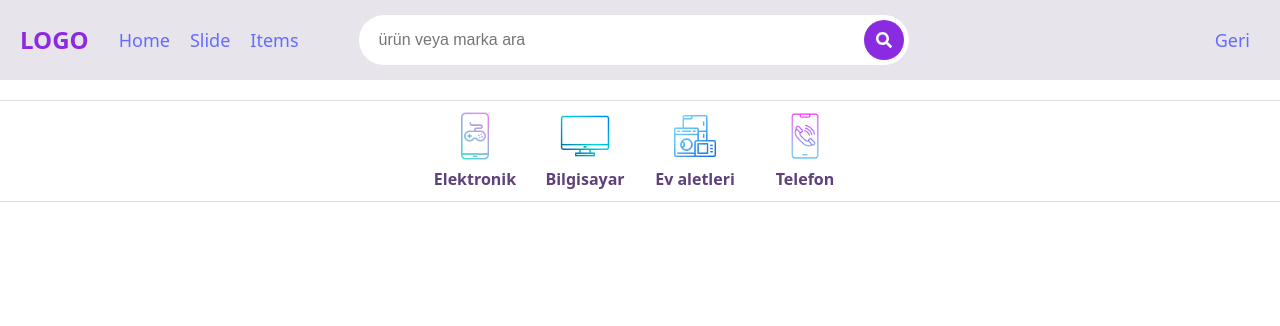
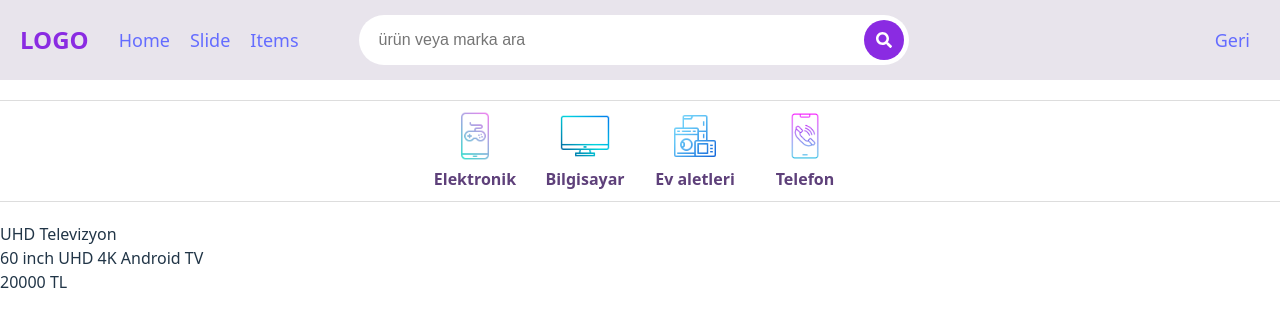
Before and after one commit to tayfuncakirr/react-hafta3, a React (Vite) app in the folder 5.subjects-examples/: page /item-details/1 in a window 1280 px wide. Shown: the top 326 px of the page. Built offline with nearby package versions, Linux system fonts and the light colour scheme.

Commit message:
itemDetails.jsx sayfasına id ye göre yönlendirme yapıldı

```diff
--- a/5.subjects-examples/src/App.jsx
+++ b/5.subjects-examples/src/App.jsx
@@ -5,6 +5,7 @@ import Slide from './pages/Slide'
 import Items from './pages/Items'
 import Header from "./components/Header"
 import Category from "./components/Category"
+import ItemDetails from "./pages/ItemDetails"
 
 function App() {
 
@@ -14,7 +15,7 @@ function App() {
     <Category/>
      <Routes>
       <Route path='/' index element={<Home/>}/>
-      <Route path='slide' element={<Slide/>}/>
+      <Route path='/item-details/:id' element={<ItemDetails/>}/>
       <Route path='items' element={<Items/>}/>
      </Routes>
     </BrowserRouter>
--- /dev/null
+++ b/5.subjects-examples/src/pages/ItemDetails.jsx
@@ -0,0 +1,24 @@
+import React from 'react'
+import { useParams } from 'react-router-dom'
+import { items } from '../components/Data';
+
+function ItemDetails() {
+  const {id} = useParams();
+  return (
+    <div>
+      {items && items.map((i) =>{
+        if (i.id == id) {
+          return (
+          <div key={i.id}>
+            <p>{i.name}</p>
+            <p>{i.title}</p>
+            <p>{i.price} TL</p>
+          </div>
+        )
+        }
+      })}
+    </div>
+  )
+}
+
+export default ItemDetails
--- a/5.subjects-examples/src/pages/Items.jsx
+++ b/5.subjects-examples/src/pages/Items.jsx
@@ -1,12 +1,15 @@
 import React from 'react'
 import { items } from '../components/Data'
+import { useNavigate } from 'react-router-dom'
 
 function Items() {
+  const navigate = useNavigate();
   return (
     <>
     <div className='items'>
         {items && items.map((item) => (
-            <div className='item-container' key={item.id}>
+            <div className='item-container' key={item.id}
+            onClick={() =>navigate(`/item-details/${item.id}`)} >
                  <img src={item.image} alt="" />
                  <div className='items-text'>
                   <h3>{item.name}</h3>
```
